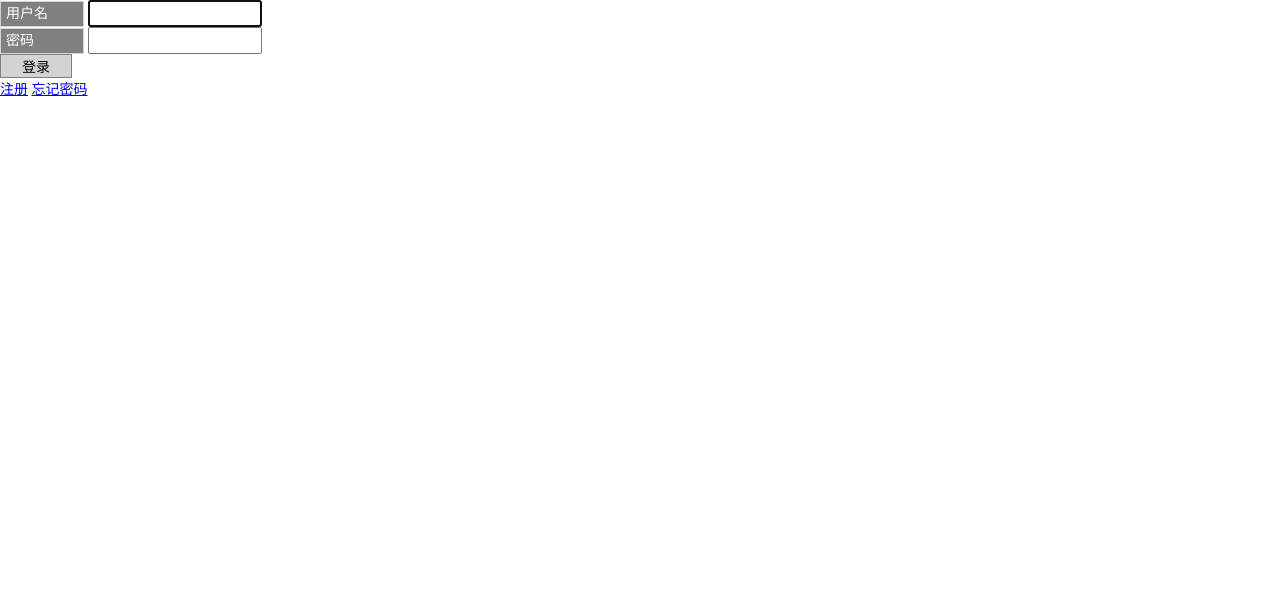
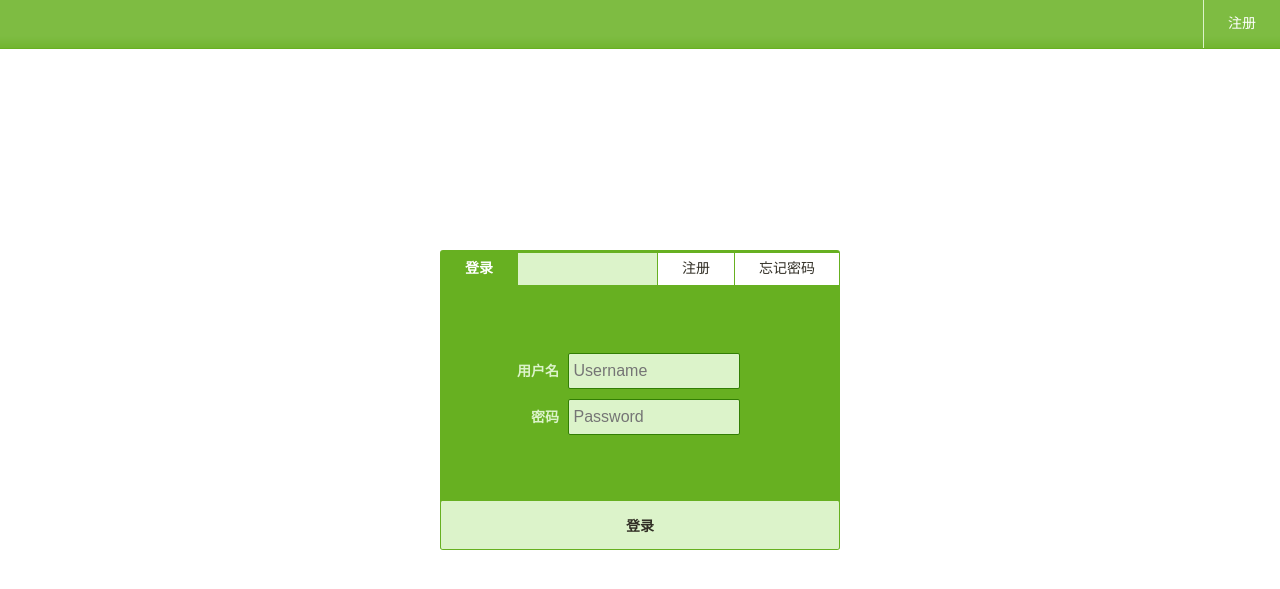
Before and after one commit to jamesfancy/phpsvnadmin, a PHP site: page / in a window 1280 px wide. Shown: the top 589 px of the page. Run offline with PHP 8.4, Linux system fonts and the light colour scheme; style sheets or scripts are compiled from the project's sources; some libraries are stand-ins or nearby versions.

Commit message:
beautify index page

```diff
--- a/conf/options.php
+++ b/conf/options.php
@@ -1,13 +1,16 @@
 <?php
 
 $config->options = [
-    'author' => 'J.Fan (jamesfancy@gmail.com)',
-    'version' => '1.0',
+    // app root, it's '/' or '/path/to/virtual/dir'
+    'appRoot' => "/",
 
     'database' => 'sqlite',
     'passFile' => '',
 
     'isAllowRegister' => true,
 
-    'rowsInPage' => 15
+    'rowsInPage' => 15,
+
+    'author' => 'J.Fan (jamesfancy@gmail.com)',
+    'version' => '1.0'
 ];
--- /dev/null
+++ b/inc/endbody.inc.php
@@ -0,0 +1,7 @@
+<?php
+    require_once dirname(__FILE__) . '/conf.inc.php';
+    $root = $config->options['appRoot'];
+    echo "<script type=\"text/javascript\" src=\"${root}js/jquery-1.10.1.min.js\"></script>";
+    echo "<script type=\"text/javascript\" src=\"${root}js/jquery-ui-1.10.3.custom.min.js\"></script>";
+    echo "<script type=\"text/javascript\" src=\"${root}js/app.js\"></script>";
+    echo "<script type=\"text/javascript\" src=\"${root}js/app/index.js\"></script>";
--- a/inc/header.inc.php
+++ b/inc/header.inc.php
@@ -9,8 +9,9 @@ if (isset($_SESSION['user'])) {
 
 if ($self == null) {
     ?>
-    <div class="header">
-        <a href="javascript:void(0)">登录</span>
+    <div id="pageHeader" class="header">
+        <a class="button" id="hRegisterButton" href="javascript:void(0)">注册</a>
+        <a class="button" id="hSignInButton" href="javascript:void(0)">登录</a>
     </div>
     <?php
 } else {
@@ -24,7 +25,7 @@ if ($self == null) {
     ?>
     <div class="header">
         <span><?php echo $userinfo ?></span>
-        <a id="signOutButton" href="javascript:void(0)">注销</a>
+        <a class="button" id="hSignOutButton" href="javascript:void(0)">注销</a>
     </div>
     <?php
 }
--- /dev/null
+++ b/inc/inhead.inc.php
@@ -0,0 +1,5 @@
+<?php
+    require_once dirname(__FILE__) . '/conf.inc.php';
+    $root = $config->options['appRoot'];
+    echo "<link type=\"text/css\" rel=\"stylesheet/less\" href=\"${root}style/def.less\" />";
+    echo "<script type=\"text/javascript\" src=\"${root}js/less-1.3.3.min.js\"></script>";
--- a/index.php
+++ b/index.php
@@ -1,12 +1,23 @@
-<!DOCTYPE html>
+<?php
+require_once 'inc/common.inc.php';
+$self = currentUser();
+?><!DOCTYPE html>
 <html>
     <head>
         <meta http-equiv="Content-Type" content="text/html; charset=UTF-8">
         <title>登录</title>
-        <link type="text/css" rel="stylesheet/less" href="style/def.less" />
-        <script type="text/javascript" src="js/less-1.3.3.min.js"></script>
+        <?php include 'inc/inhead.inc.php' ?>
     </head>
     <body>
+        <?php pageHeader(false); ?>
+        <div class="index_main_panel" id="mainPanel">
+            <div class="tab_panel">
+                <a class="button rfloat" href="javascript:void(0)">忘记密码</a>
+                <a class="button rfloat" href="javascript:void(0)">注册</a>
+                <a class="button lfloat" href="javascript:void(0)">登录</a>
+            </div>
+            <div class="login_panel" id="loginPanel">
+                <div class="top_spliter"></div>
                 <div>
                     <label>用户名</label>
                     <input type="text" id="username" />
@@ -18,12 +29,8 @@
                 <div>
                     <input type="button" id="loginButton" value="登录" />
                 </div>
-        <div>
-            <a href="reg.php">注册</a>
-            <a href="forgot.php">忘记密码</a>
+            </div>
         </div>
     </body>
-    <script type="text/javascript" src="js/jquery-1.10.1.min.js"></script>
-    <script type="text/javascript" src="js/app.js"></script>
-    <script type="text/javascript" src="js/app/index.js"></script>
+    <?php include 'inc/endbody.inc.php' ?>
 </html>
--- a/js/app.js
+++ b/js/app.js
@@ -21,6 +21,13 @@
     });
 
     $.fn.extend({
+        placeholder: function(text) {
+            if (typeof text === "undefined") {
+                return this.attr("placeholder") || "";
+            } else {
+                return this.attr("placeholder", text || "");
+            }
+        },
         enterAsTab: function(selector) {
             var target = selector;
             if (typeof target === "string") {
@@ -33,7 +40,7 @@
                 return;
             }
 
-            this.on("keypress.app", function(event) {
+            return this.on("keypress.app", function(event) {
                 if (event.altKey || event.ctrlKey || event.shiftKey) {
                     return;
                 }
@@ -51,7 +58,7 @@
                 return;
             }
 
-            this.on("keypress.app", function(event) {
+            return this.on("keypress.app", function(event) {
                 if (event.altKey || event.ctrlKey || event.shiftKey) {
                     return;
                 }
@@ -62,10 +69,10 @@
             });
         },
         enable: function() {
-            this.attr("disabled", false);
+            return this.attr("disabled", false);
         },
         disable: function() {
-            this.attr("disabled", true);
+            return this.attr("disabled", true);
         },
         serializeObject: function() {
             "use strict";
@@ -230,6 +237,11 @@ jQuery(function() {
         }
     })(jQuery);
 
+    // 初始化Header
+    (function($) {
+        var pageHeader = $("#pageHeader");
+    })(jQuery);
+
     // 注销按钮
     $("#signOutButton").on("click", function() {
         if (!confirm("是否真要注销")) {
--- a/js/app/index.js
+++ b/js/app/index.js
@@ -2,12 +2,14 @@ $(function() {
     app.$();
     app.assignNames();
 
-    app.$.username.enterAsTab(app.$.password);
-    app.$.password.enter(function() {
+    app.$.username.placeholder("Username").enterAsTab(app.$.password);
+    app.$.password.placeholder("Password").enter(function() {
         app.$.loginButton.click();
     });
 
-    app.$.loginButton.on("click", function() {
+    app.$.hSignInButton.hide();
+
+    app.$.loginButton.button().on("click", function() {
         var me = $(this);
         me.disable();
 
--- a/style/def.less
+++ b/style/def.less
@@ -1,56 +1,78 @@
+// define variables ////////////////////////////////////////////
+@lightBg: #DCF3CA;
+@darkBg: #67B021;
+@border: #327E04;
+@text: #312E25;
+
+// normal style ////////////////////////////////////////////////
+
 * {
     font-size: 14px;
 }
 body {
     margin: 0;
 }
-
-div.header {
-    margin-bottom: 5px;
-    background: gray;
-    border-bottom: 1px solid lightgray;
-    text-align: right;
-    padding-right: 12px;
-    height: 32px;
-    line-height: 32px;
-    color: white;
-
-    a {
-        color: white;
-        margin-left: 12px;
-    }
-    a:hover {
-        color: lightgray;
-    }
-}
-label {
-    display: inline-block;
-    width: 72px;
-    background: gray;
-    border: 1px solid lightgray;
-    height: 24px;
-    line-height: 24px;
-    padding-left: 5px;
-    padding-right: 5px;
-    color: white;
-}
 span {
     display: inline-block;
     height: 24px;
     line-height: 24px;
 }
-input[type=text], input[type=password] {
+.input {
+    padding-left: 5px;
+    padding-right: 5px;
+    border: 1px solid @border;
+    border-radius: 2px;
+    background: @lightBg;
     width: 160px;
     height: 21px;
+}
+input[type=text], input[type=password] {
+    .input;
     line-height: 21px;
-    padding-left: 5px;
-    padding-right: 5px;
 }
-input[type=button] {
-    width: 72px;
-    height: 24px;
-    background: lightgray;
-    border: 1px solid gray;
+input[type=button], input[type=submit], input[type=reset] {
+    .input;
+    margin-left: 1px;
+    height: 22px;
+}
+a.button {
+    text-decoration: none;
+}
+.lfloat{
+    float: left;
+}
+.rfloat {
+    float: right;
+}
+
+////////////////////////////////////////////////////////////////
+// Header Part
+div.header {
+    margin-bottom: 12px;
+    text-align: right;
+    height: 48px;
+    line-height: 48px;
+    color: white;
+    background: @darkBg url(img/header_bg.png) repeat-x;
+    border-bottom: 1px solid #67B021;
+    overflow: hidden;
+
+    a {
+        display: inline-block;
+        color: white;
+        text-decoration: none;
+        height: 48px;
+        border-left: 1px solid @lightBg;
+        border-right: 1px solid @lightBg;
+        float: right;
+        margin-right: -1px;
+        padding-left: 24px;
+        padding-right: 24px;
+    }
+    a:hover {
+        background-color: @lightBg;
+        color: @border;
+    }
 }
 .init_loading {
     margin-top: -5px;
@@ -61,3 +83,95 @@ input[type=button] {
     text-align: center;
     padding: 10px;
 }
+
+////////////////////////////////////////////////////////////////
+.index_main_panel {
+    background: @darkBg;
+    position: absolute;
+    width: 400px;
+    height: 300px;
+    left: 50%;
+    top: 50%;
+    margin-left: -200px;
+    margin-top: -150px;
+    border-radius: 3px;
+
+    .tab_panel {
+        margin-top: 3px;
+        background: @lightBg;
+        border-left: 1px solid @darkBg;
+        border-right: 1px solid @darkBg;
+        height: 32px;
+        line-height: 32px;
+
+        a {
+            padding-left: 24px;
+            padding-right: 24px;
+            border-left: 1px solid @darkBg;
+            border-right: 1px solid @darkBg;
+
+            &.lfloat {
+                margin-left: -1px;
+                background-color: @darkBg;
+                color: white;
+                font-weight: bold;
+            }
+
+            &.rfloat {
+                margin-right: -1px;
+                background-color: white;
+                color: @text;
+            }
+        }
+    }
+
+    .top_spliter {
+        height: 48px;
+    }
+
+
+    .login_panel {
+        div {
+            margin-top: 10px;
+        }
+
+        label {
+            display: inline-block;
+            text-align: right;
+            width: 50px;
+            height: 32px;
+            line-height: 32px;
+            padding-left: 5px;
+            padding-right: 5px;
+            margin-left: 64px;
+            color: @lightBg;
+            font-weight: bold;
+    }
+
+        #username, #password {
+            font-size: 16px;
+            width: 160px;
+            height: 32px;
+            line-height: 32px;
+    }
+
+        #loginButton {
+            position: absolute;
+            width: 100%;
+            height: 48px;
+            bottom: 0;
+            border-top: 0;
+            border-bottom: 0;
+            border-left: 1px solid @darkBg;
+            border-right: 1px solid @darkBg;
+            background-color: @lightBg;
+            margin: 1px 0;
+            color: @text;
+            font-weight: bold;
+    }
+
+        #loginButton:hover {
+            background: white;
+        }
+    }
+}
```
Also changed, not shown: nbproject/project.xml (added, +9 -0 lines), style/img/header_bg.png (added), 1 other file. Lines whose indentation alone changed are shown as unchanged.
